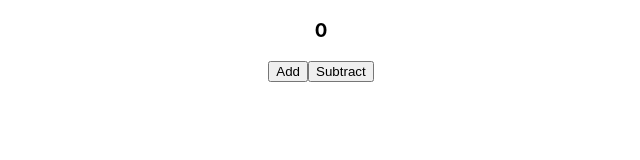
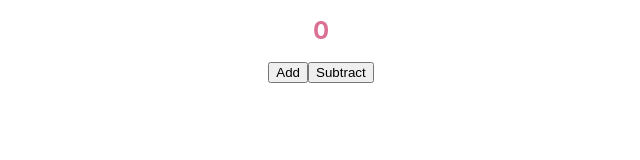
Before and after one commit to Foysal-BoyTech/react-redux, a React (Create React App) app: page / in a window 1280 px wide. Shown: the top 160 px of the page, without its empty margins (319-959 px from the left). Built offline with nearby package versions, Linux system fonts and the light colour scheme.

Commit message:
added styled component

```diff
--- a/src/App.js
+++ b/src/App.js
@@ -2,6 +2,13 @@
 import { useSelector, useDispatch } from 'react-redux'
 import { bindActionCreators } from 'redux'
 import { actionCreators } from './state/index.js'
+
+import styled from 'styled-components'
+const Title = styled.h1`
+  font-size: 1.5em;
+  text-align: center;
+  color: palevioletred;
+`
 
 function App() {
   const account = useSelector((state) => state.account)
@@ -13,7 +20,7 @@
 
   return (
     <div className="App">
-      <h3>{account}</h3>
+      <Title>{account}</Title>
       <button onClick={() => depositMoney(10)}>Add</button>
       <button onClick={() => withdrawMoney(10)}>Subtract</button>
     </div>
```
